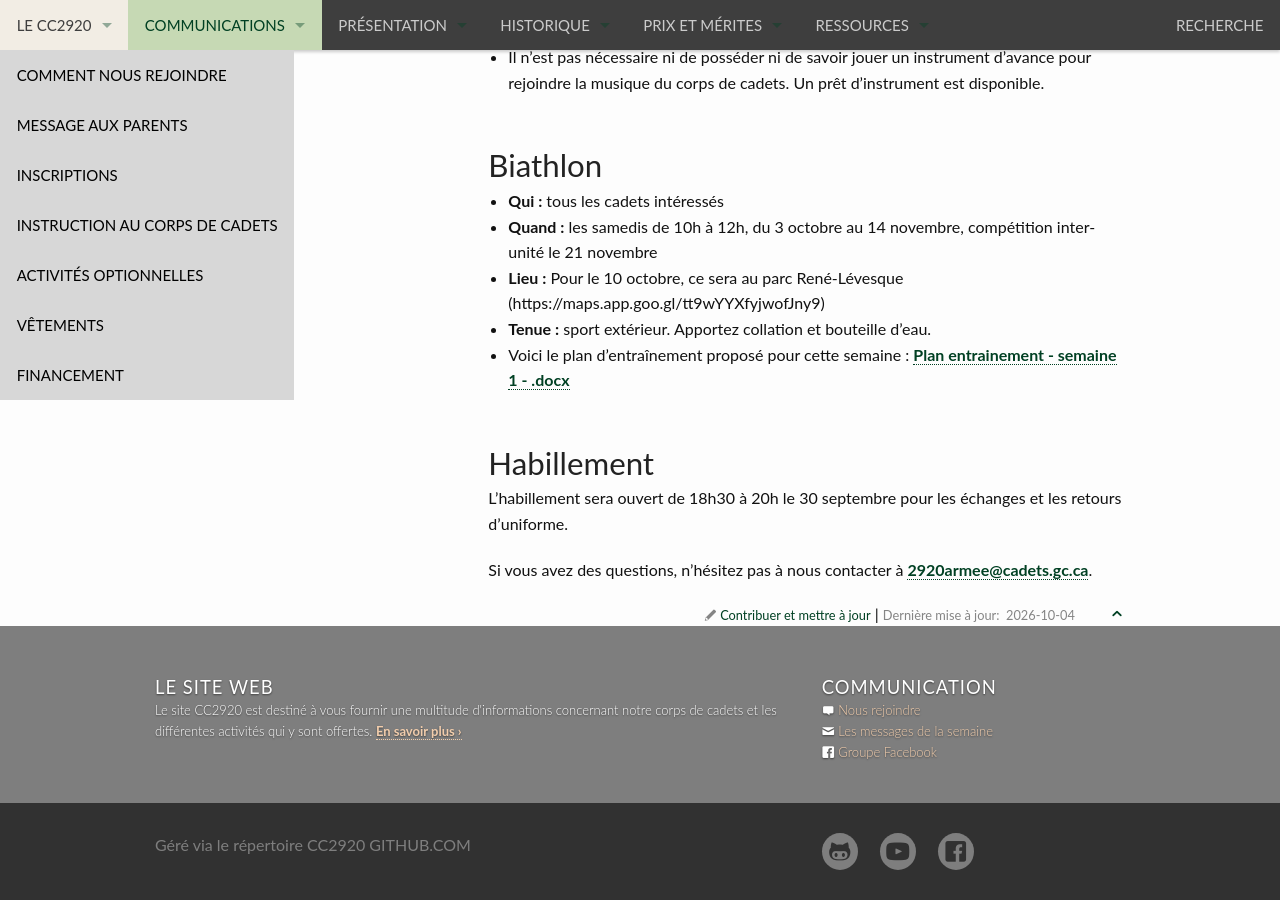
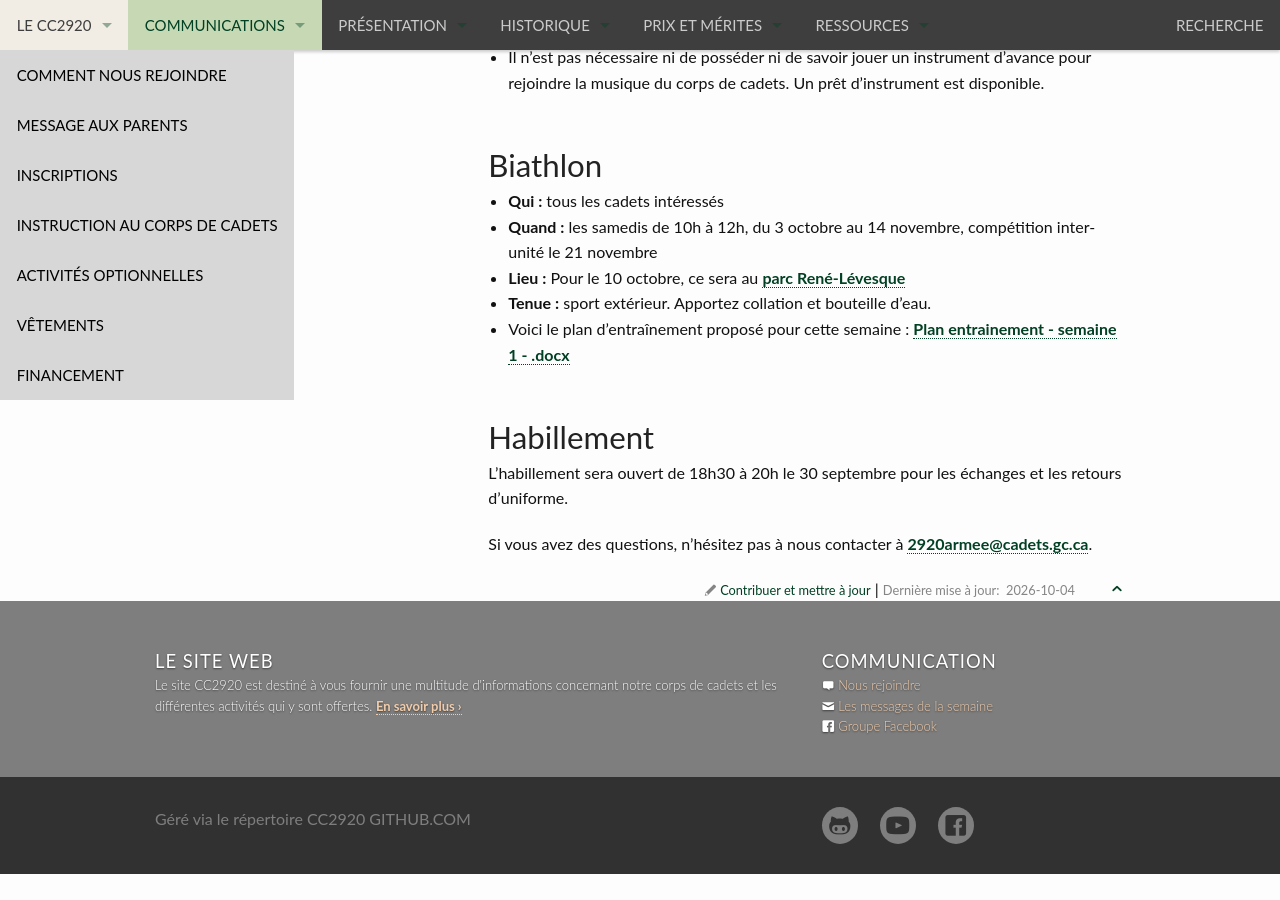
Before and after one commit to CC2920/web, a Jekyll site: the page built from _communications/messages.md, in a window 1280 px wide and 900 px high, scrolled down 2740 px. Built offline with Jekyll 4.4.1, drawn with Linux system fonts in a browser that asks for light colours; after the commit the page ends 3614 px from its top, so only the background shows below that; some of the changed lines change nothing that is shown.

Commit message:
Update location link for Biathlon event

```diff
--- a/_communications/messages.md
+++ b/_communications/messages.md
@@ -72,8 +72,7 @@ Afin d'assurer un encadrement sécuritaire et de qualité pour l'ensemble des ca
 ## Biathlon
 - **Qui :** tous les cadets intéressés
 - **Quand :** les samedis de 10h à 12h, du 3 octobre au 14 novembre, compétition inter-unité le 21 novembre
-- **Lieu :** Pour le 10 octobre, ce sera au parc René-Lévesque
-(https://maps.app.goo.gl/tt9wYYXfyjwofJny9)
+- **Lieu :** Pour le 10 octobre, ce sera au [parc René-Lévesque](https://maps.app.goo.gl/bCK4D2xEEmGaZjN48)
 - **Tenue :** sport extérieur. Apportez collation et bouteille d’eau.
 - Voici le plan d’entraînement proposé pour cette semaine : [Plan entrainement - semaine 1 - .docx](https://csdraveurs-my.sharepoint.com/:w:/g/personal/marieevebarrette_cssd_gouv_qc_ca/IQBuLDLcetKPRY4MUpR-igH_AUOyt7OQc-SNfGOEbIJMOS0?e=oykXvf)
 
```
